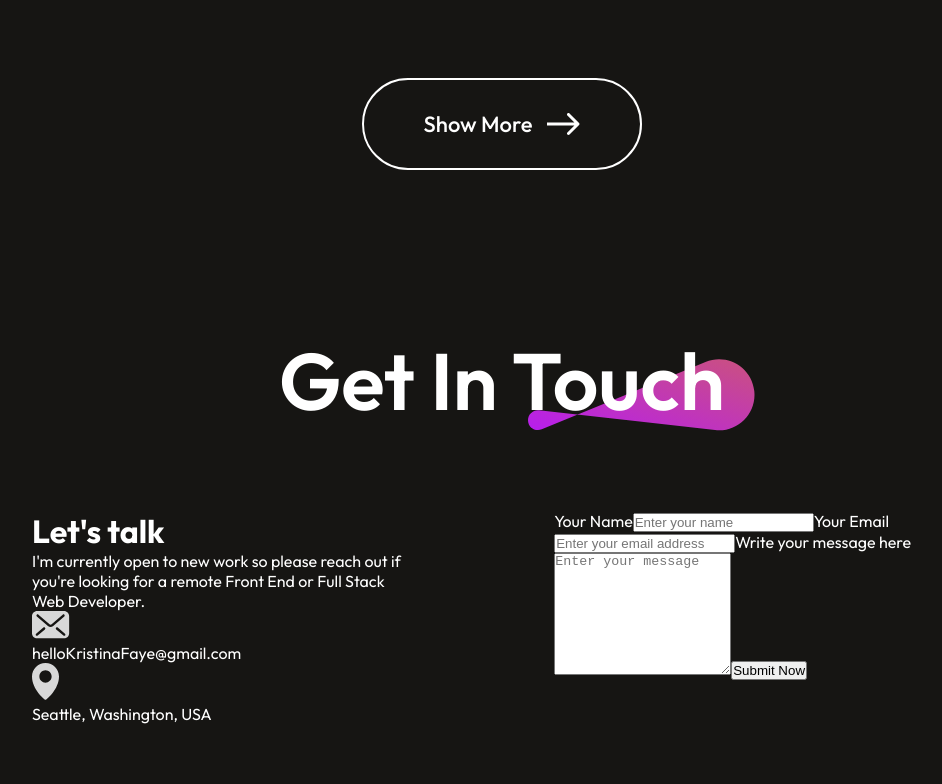
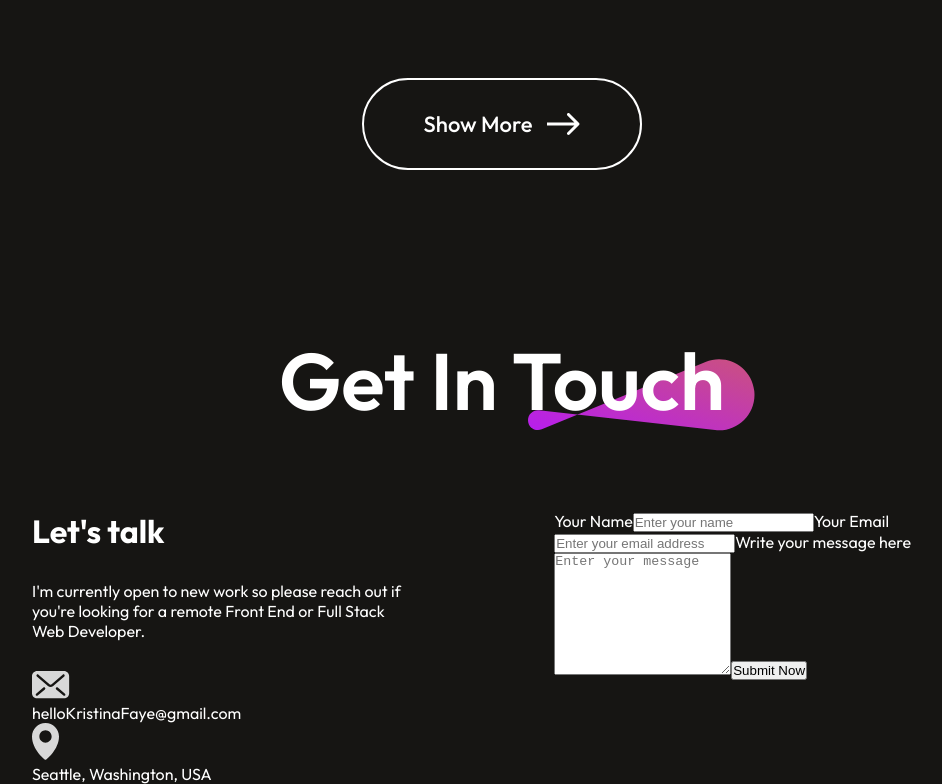
Before and after one commit to hellokristinafaye/portfolio-react, a React (Vite) app: page / in a window 1280 px wide. Shown: the part 3023-3807 px from the top of the page, without its empty margins (138-1080 px from the left). Before the commit the page ends 3747 px from the top, so only its background shows below. Built offline with nearby package versions, Linux system fonts and the light colour scheme.

Commit message:
left col styled

```diff
--- a/src/components/Contact/Contact.css
+++ b/src/components/Contact/Contact.css
@@ -24,3 +24,8 @@
     display: flex;
     gap: 150px;
 }
+.contact-left {
+    display: flex;
+    flex-direction: column;
+    gap: 30px;
+}
```
